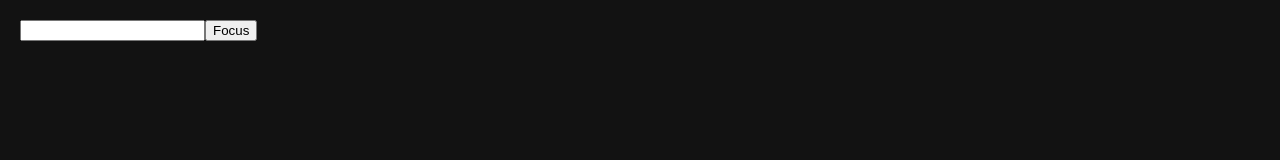
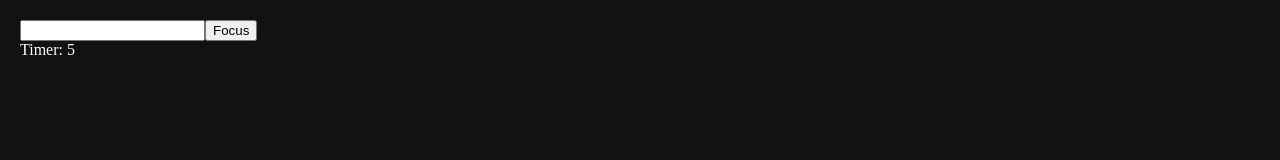
Before and after one commit to DylanIz/ReactTraining, a React (Vite) app in the folder ReactUpskill/react-demo/: page / in a window 1280 px wide. Shown: the top 160 px of the page. Built offline with nearby package versions, Linux system fonts and the light colour scheme.

Commit message:
useRef timer

```diff
--- a/ReactUpskill/react-demo/src/App.tsx
+++ b/ReactUpskill/react-demo/src/App.tsx
@@ -1,21 +1,15 @@
-import { useRef } from "react";
 import "./App.css";
 import DarkMode from "./Components/DarkMode";
+import FocusInput from "./Components/FocusInput";
+import Timer from "./Components/Timer";
 
 const App = () => {
-  const inputElement = useRef<HTMLInputElement>(null);
-
-  const handleFocus = () => {
-    inputElement.current?.focus();
-    inputElement.current!.value = "Dylan";
-  };
-
   return (
     <>
       <div className="app-container">
-        <input type="text" ref={inputElement} />
-        <button onClick={handleFocus}>Focus</button>
+        <FocusInput />
         <DarkMode />
+        <Timer />
       </div>
     </>
   );
--- /dev/null
+++ b/ReactUpskill/react-demo/src/Components/FocusInput.tsx
@@ -0,0 +1,18 @@
+import { useRef } from "react";
+
+const FocusInput = () => {
+  const inputElement = useRef<HTMLInputElement>(null);
+
+  const handleFocus = () => {
+    inputElement.current?.focus();
+  };
+
+  return (
+    <>
+      <input type="text" ref={inputElement} />
+      <button onClick={handleFocus}>Focus</button>
+    </>
+  );
+};
+
+export default FocusInput;
--- /dev/null
+++ b/ReactUpskill/react-demo/src/Components/Timer.tsx
@@ -0,0 +1,34 @@
+import { useEffect, useRef, useState } from "react";
+const Timer = () => {
+  const timer = useRef<ReturnType<typeof setInterval> | null>(null);
+  const [count, setCount] = useState(0);
+
+  useEffect(() => {
+    timer.current = setInterval(() => {
+      setCount((prev) => {
+        console.log("Timer interval running, current count:", prev);
+        if (prev >= 100) {
+          if (timer.current) {
+            console.log("Timer reached 100, clearing interval");
+            clearInterval(timer.current);
+          }
+          return prev;
+        }
+        return prev + 1;
+      });
+    }, 1000);
+
+    console.log("Timer effect initialized");
+
+    return () => {
+      if (timer.current) {
+        console.log("Cleaning up timer interval");
+        clearInterval(timer.current);
+      }
+    };
+  }, []);
+
+  return <div>Timer: {count}</div>;
+};
+
+export default Timer;
```
